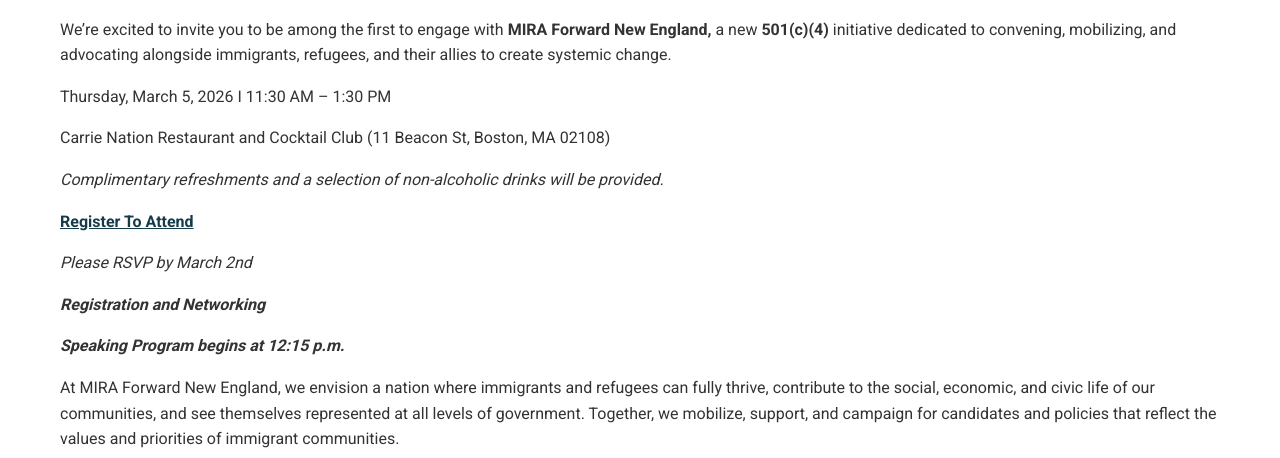
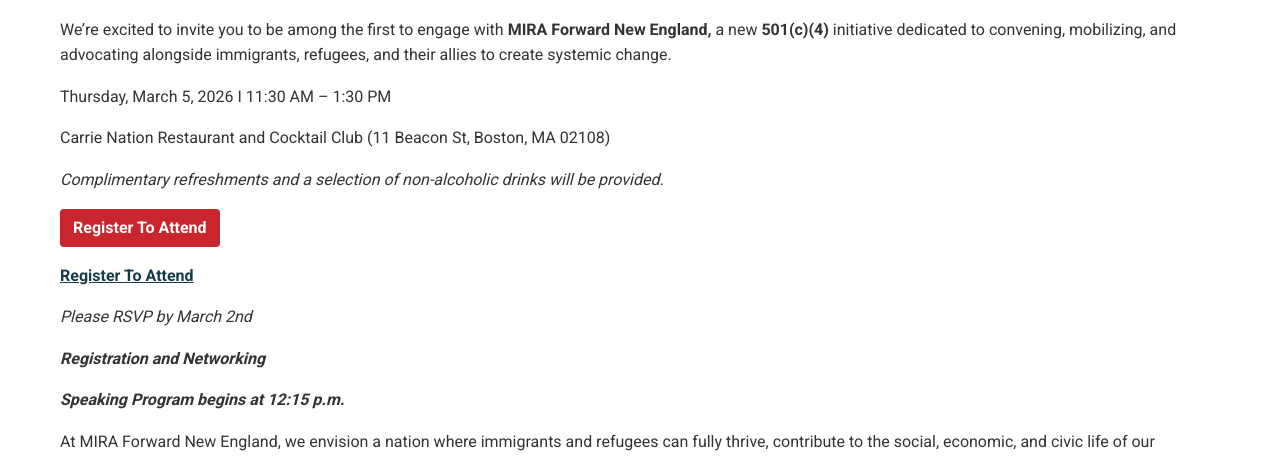
Before and after one commit to cqbent/miraforward, an Eleventy site: page content/mira-forward-new-england-launch-event-–-march-5-2026.md in a window 1280 px wide. Shown: the part 323-781 px from the top of the page. Built offline with nearby package versions, Linux system fonts and the light colour scheme; Eleventy itself is replaced by a stand-in of ours; files that its build step writes are made by us from their sources.

Commit message:
Update Pages “mira-forward-new-england-launch-event-–-march-5-2026”

```diff
--- a/content/mira-forward-new-england-launch-event-–-march-5-2026.md
+++ b/content/mira-forward-new-england-launch-event-–-march-5-2026.md
@@ -11,10 +11,11 @@ Carrie Nation Restaurant and Cocktail Club (11 Beacon St, Boston, MA 02108)
 
 *Complimentary refreshments and a selection of non-alcoholic drinks will be provided.*
 
+<a href="/march-5-launch-event" class="btn btn-primary">Register To Attend</a>
+
 **[Register To Attend](https://host.nxt.blackbaud.com/registration-form/?formId=297c1167-d6ee-414b-8861-3da1c986de06&envId=p-DNavDMd69Ea8CcZm3xVwcg&zone=usa)**
 
 *Please RSVP by March 2nd*
-
 
 ***Registration and Networking***
 
```
